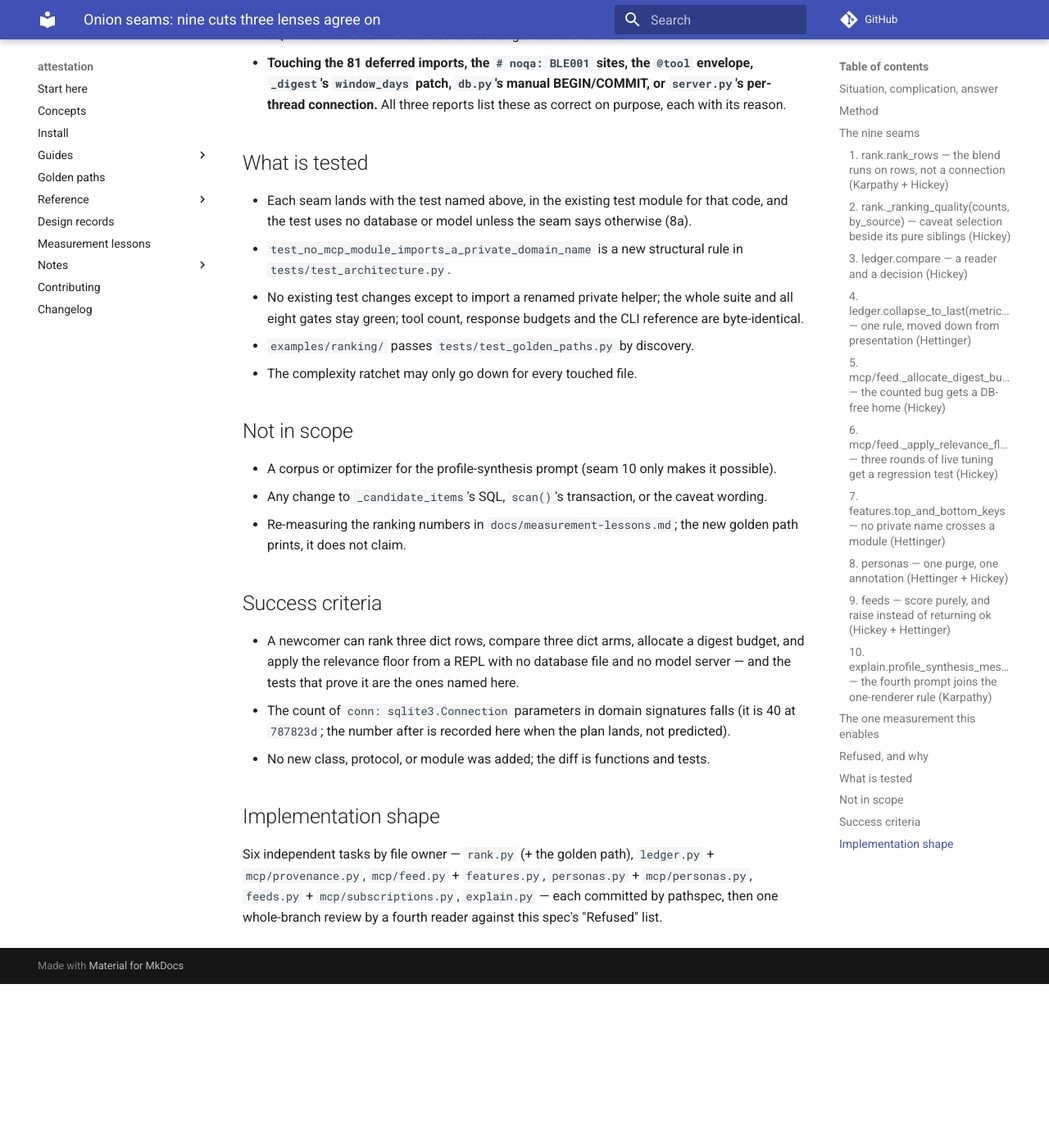
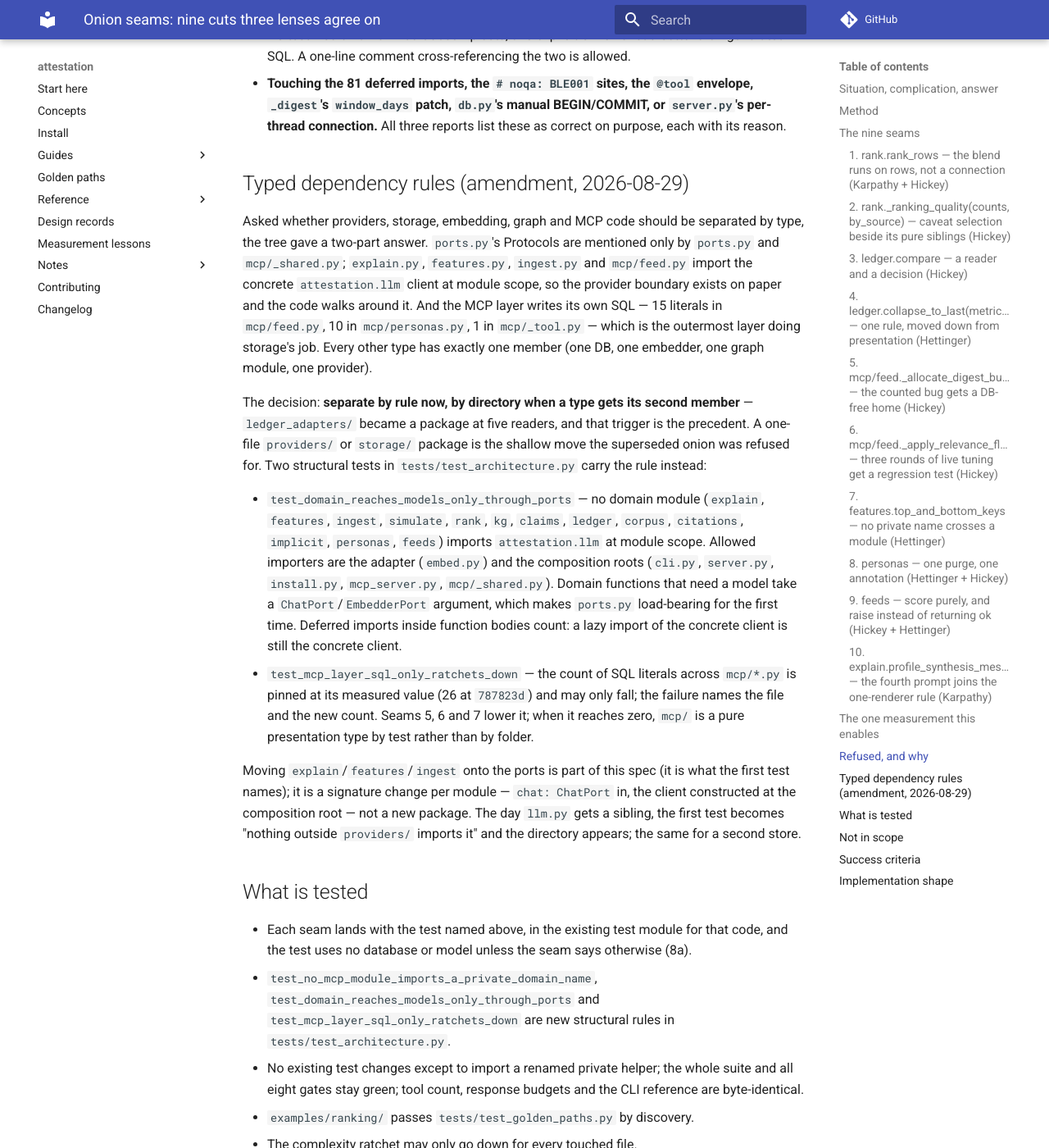
Before and after one commit to mgoldey/attestation, an MkDocs documentation site: the page built from docs/superpowers/specs/2026-08-29-onion-seams-design.md, in a window 1280 px wide and 1400 px high, scrolled down 5400 px. Shown: the whole window at 82% size. Built offline with MkDocs 1.6.1 and Material for MkDocs 9.7.7, drawn with Linux system fonts in a browser that asks for light colours; comment, search, counter and statistics services are not loaded; before the commit the page ends 6600 px from its top, so only the background shows below that; some of the changed text lies outside the part shown.

Commit message:
Amend the onion-seams spec: separate providers and storage by dependency rule now (two structural tests) and by directory only when a type gets its second member; status approved.
Co-Authored-By: Claude Fable 5 <noreply@anthropic.com>

```diff
--- a/docs/superpowers/specs/2026-08-29-onion-seams-design.md
+++ b/docs/superpowers/specs/2026-08-29-onion-seams-design.md
@@ -1,8 +1,8 @@
 # Onion seams: nine cuts three lenses agree on
 
 **Date:** 2026-08-29
-**Status:** design, awaiting review; implementation follows in a plan of the
-same name once approved.
+**Status:** approved 2026-08-29 (with the typed-dependency amendment below);
+implementation follows in the plan of the same name.
 **Depends on:** the tool-surface design (`2026-08-21-tool-surface-design.md`),
 which superseded the full onion (`2026-08-21-onion-refactor-design.md`) and
 left the standing rule this spec applies.
@@ -227,13 +227,57 @@ this path is the DB-free one.
   BEGIN/COMMIT, or `server.py`'s per-thread connection.** All three
   reports list these as correct on purpose, each with its reason.
 
+## Typed dependency rules (amendment, 2026-08-29)
+
+Asked whether providers, storage, embedding, graph and MCP code should be
+separated by type, the tree gave a two-part answer. `ports.py`'s
+Protocols are mentioned only by `ports.py` and `mcp/_shared.py`;
+`explain.py`, `features.py`, `ingest.py` and `mcp/feed.py` import the
+concrete `attestation.llm` client at module scope, so the provider
+boundary exists on paper and the code walks around it. And the MCP layer
+writes its own SQL — 15 literals in `mcp/feed.py`, 10 in
+`mcp/personas.py`, 1 in `mcp/_tool.py` — which is the outermost layer
+doing storage's job. Every other type has exactly one member (one DB,
+one embedder, one graph module, one provider).
+
+The decision: **separate by rule now, by directory when a type gets its
+second member** — `ledger_adapters/` became a package at five readers,
+and that trigger is the precedent. A one-file `providers/` or `storage/`
+package is the shallow move the superseded onion was refused for. Two
+structural tests in `tests/test_architecture.py` carry the rule instead:
+
+- `test_domain_reaches_models_only_through_ports` — no domain module
+  (`explain`, `features`, `ingest`, `simulate`, `rank`, `kg`, `claims`,
+  `ledger`, `corpus`, `citations`, `implicit`, `personas`, `feeds`)
+  imports `attestation.llm` at module scope. Allowed importers are the
+  adapter (`embed.py`) and the composition roots (`cli.py`, `server.py`,
+  `install.py`, `mcp_server.py`, `mcp/_shared.py`). Domain functions
+  that need a model take a `ChatPort`/`EmbedderPort` argument, which
+  makes `ports.py` load-bearing for the first time. Deferred imports
+  inside function bodies count: a lazy import of the concrete client is
+  still the concrete client.
+- `test_mcp_layer_sql_only_ratchets_down` — the count of SQL literals
+  across `mcp/*.py` is pinned at its measured value (26 at `787823d`)
+  and may only fall; the failure names the file and the new count.
+  Seams 5, 6 and 7 lower it; when it reaches zero, `mcp/` is a pure
+  presentation type by test rather than by folder.
+
+Moving `explain`/`features`/`ingest` onto the ports is part of this spec
+(it is what the first test names); it is a signature change per module —
+`chat: ChatPort` in, the client constructed at the composition root —
+not a new package. The day `llm.py` gets a sibling, the first test
+becomes "nothing outside `providers/` imports it" and the directory
+appears; the same for a second store.
+
 ## What is tested
 
 - Each seam lands with the test named above, in the existing test module
   for that code, and the test uses no database or model unless the seam
   says otherwise (8a).
-- `test_no_mcp_module_imports_a_private_domain_name` is a new structural
-  rule in `tests/test_architecture.py`.
+- `test_no_mcp_module_imports_a_private_domain_name`,
+  `test_domain_reaches_models_only_through_ports` and
+  `test_mcp_layer_sql_only_ratchets_down` are new structural rules in
+  `tests/test_architecture.py`.
 - No existing test changes except to import a renamed private helper;
   the whole suite and all eight gates stay green; tool count, response
   budgets and the CLI reference are byte-identical.
@@ -263,7 +307,8 @@ this path is the DB-free one.
 
 ## Implementation shape
 
-Six independent tasks by file owner — `rank.py` (+ the golden path),
+Seven independent tasks by file owner — the typed-dependency rules and
+the ports migration of `explain`/`features`/`ingest` are the seventh — — `rank.py` (+ the golden path),
 `ledger.py` + `mcp/provenance.py`, `mcp/feed.py` + `features.py`,
 `personas.py` + `mcp/personas.py`, `feeds.py` + `mcp/subscriptions.py`,
 `explain.py` — each committed by pathspec, then one whole-branch review
```
Also changed, not shown: docs/site/specs.md (+1 -1 lines).
